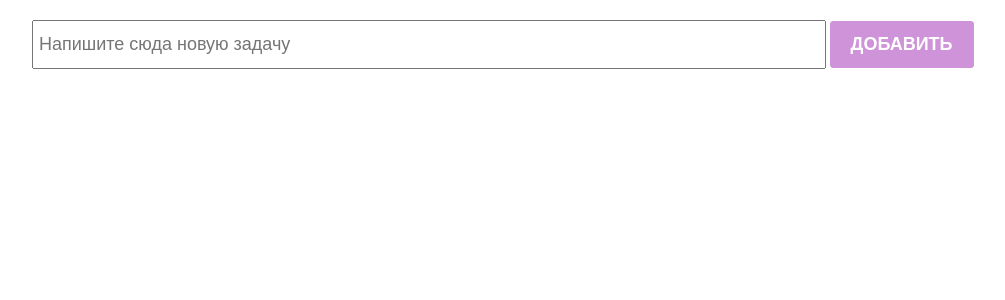
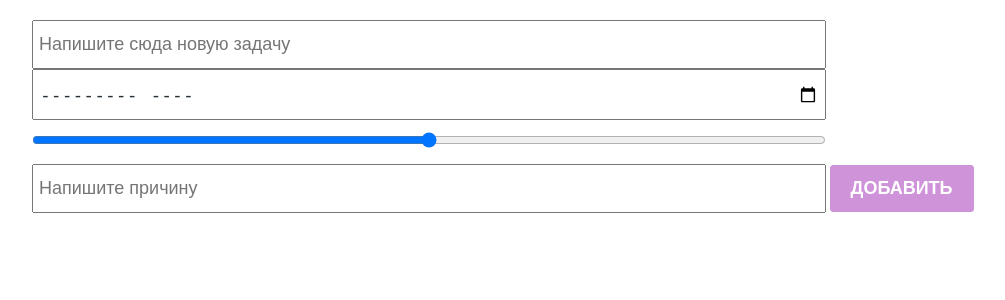
Before and after one commit to DaniyarAbdykalykov/ToDo_project, a Django app: page /goal_for_month/ in a window 1280 px wide. Shown: the top 300 px of the page, without its empty margins (112-1117 px from the left). Run offline with Django 4.2, Linux system fonts and the light colour scheme; data that the repository does not hold is empty.

Commit message:
added Goal_for_month form

```diff
--- a/homework/templates/goal_for_month.html
+++ b/homework/templates/goal_for_month.html
@@ -15,8 +15,14 @@
     <section>
 
         <div class="create_container">
-            <input class="create_input" type="text" placeholder="Напишите сюда новую задачу" />
-            <button class="create_button">Добавить</button>
+            <form action="{% url 'add-goal' %}" method="POST">
+                {% csrf_token %}
+                <input class="create_input" type="text" placeholder="Напишите сюда новую задачу" name="add_goal_text" />
+                <input class="create_input" type="month" name="add_goal_date" />
+                <input class="create_input" type="range" placeholder="Выберите сложность задачи" name="add_goal_difficulty" />
+                <input class="create_input" type="text" placeholder="Напишите причину" name="add_goal_reason" />
+                <button class="create_button">Добавить</button>
+            </form>
         </div>
 
         <div class="todo_container">
--- a/homework/views.py
+++ b/homework/views.py
@@ -47,3 +47,13 @@ def close_to_meet(request, id):
     tomeet.is_closed = not tomeet.is_closed
     tomeet.save()
     return redirect(meeting)
+
+def add_goal(request):
+    form = request.POST
+    goal = form['add_goal_text']
+    month = form['add_goal_date']
+    difficulty = form['add_goal_difficulty']
+    reason_for_goal = form['add_goal_reason']
+    goalForMonth = Goal_for_month(goal=goal, month=month, difficulty=difficulty, reason_for_goal=reason_for_goal)
+    goalForMonth.save()
+    return redirect(goal_for_month)
--- a/todo/urls.py
+++ b/todo/urls.py
@@ -41,5 +41,6 @@ urlpatterns = [
     path('unmark-to-meet/<id>/', unmark_to_meet, name='unmark-to-meet'),
     path('close-todo/<id>/', close_todo, name='close-todo'),
     path('close-to-meet/<id>/', close_to_meet, name='close-to-meet'),
+    path('add-goal/', add_goal, name='add-goal'),
 ]   + static(settings.STATIC_URL, document_root = settings.STATIC_ROOT) \
     + static(settings.MEDIA_URL, document_root = settings.MEDIA_ROOT)
```
